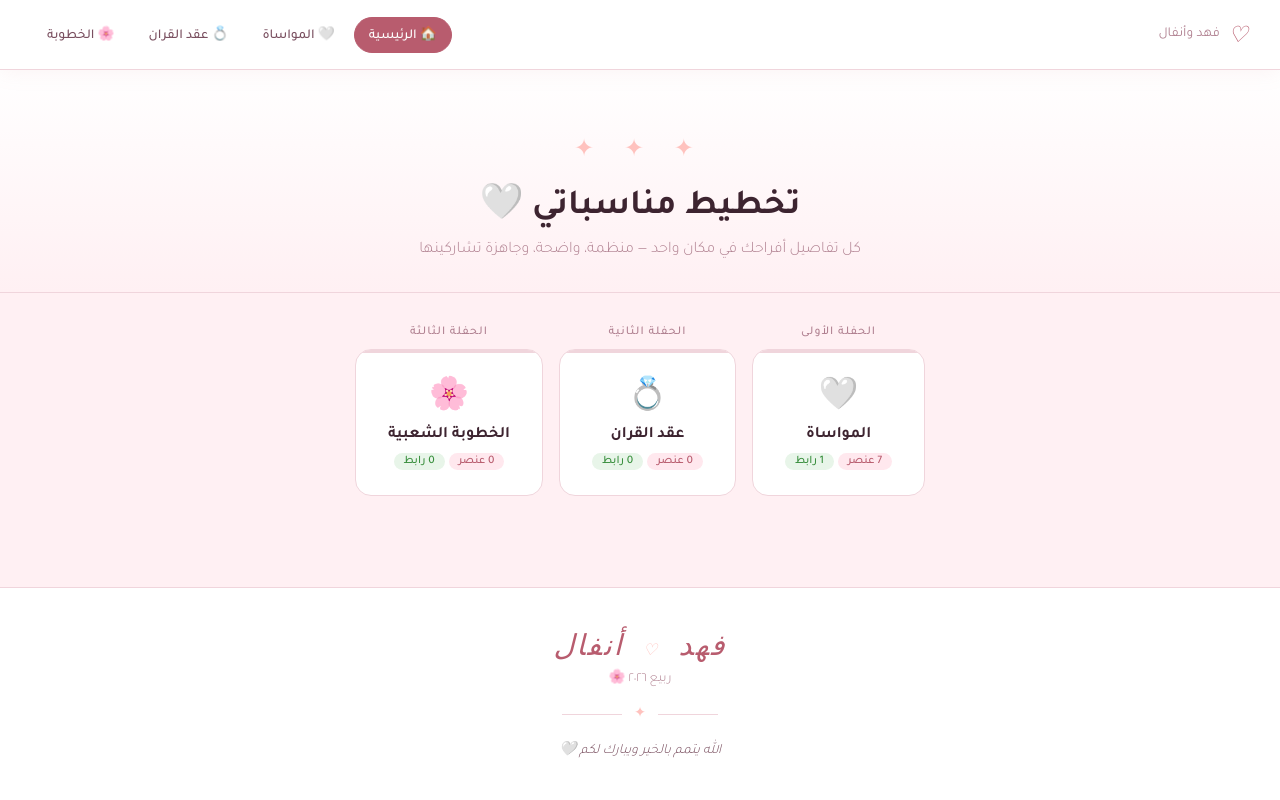
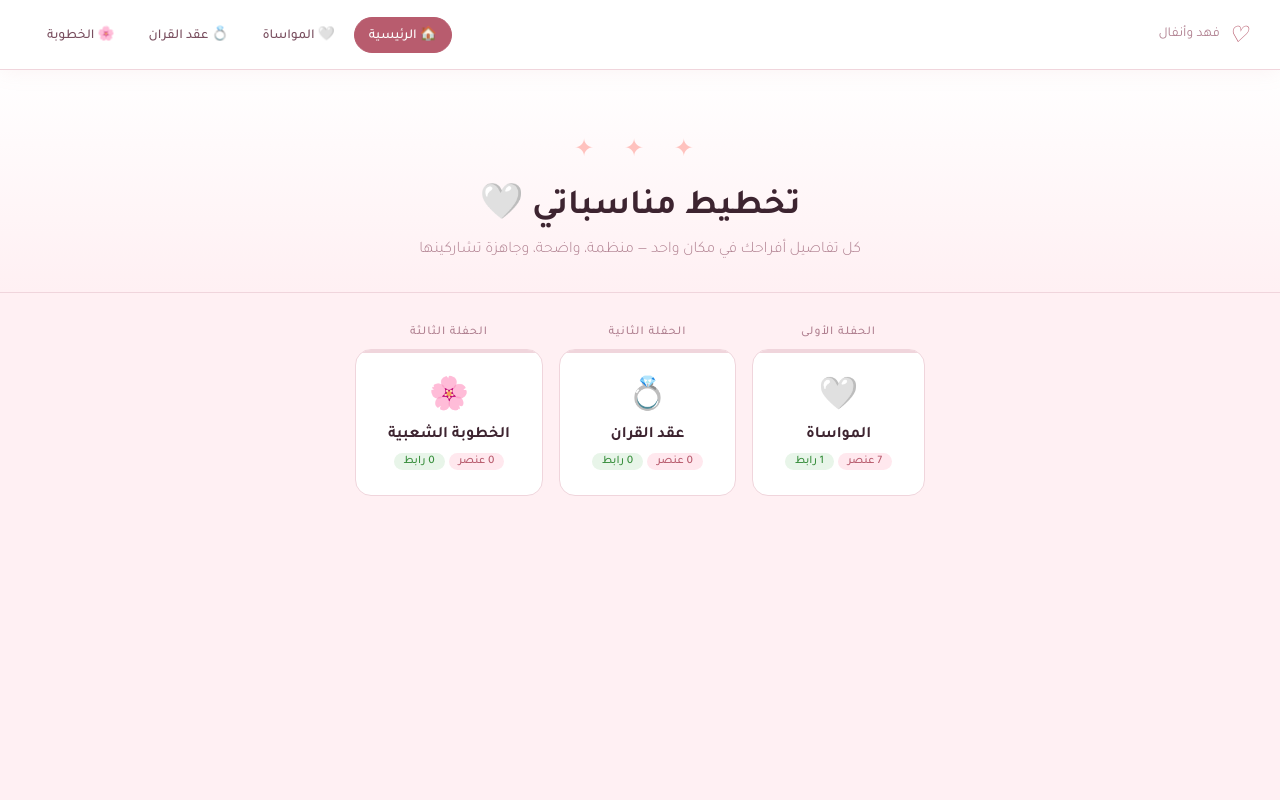
Before and after one commit to anfalalmuallim-dotcom/WeddingList, a plain HTML site: page index.html in a window 1280 px wide. Drawn offline with Linux system fonts and the light colour scheme; a web font is replaced by a local one.

Commit message:
Update index.html

```diff
--- a/index.html
+++ b/index.html
@@ -795,18 +795,6 @@
   </div>
 </div>
 
-<!-- FOOTER -->
-<footer>
-  <div class="footer-names">فهد <span class="footer-heart">♡</span> أنفال</div>
-  <div class="footer-date">ربيع ٢٠٢٦ 🌸</div>
-  <div class="footer-divider">
-    <div class="footer-divider-line"></div>
-    <div class="footer-divider-icon">✦</div>
-    <div class="footer-divider-line"></div>
-  </div>
-  <div class="footer-quote">الله يتمم بالخير ويبارك لكم 🤍</div>
-</footer>
-
 <script>
 const STORAGE_KEY = 'wedding_planner_v3';
 const EMOJIS = ['☕','🍽️','🎂','🌸','💐','👗','👠','💄','💎','✨','🪞','📸','🎵','🎀','🕯️','🧴','💌','📋','🛍️','🎁','🚗','🏠','💍','🌹','🫧','🎊','🍬','☁️'];
```
